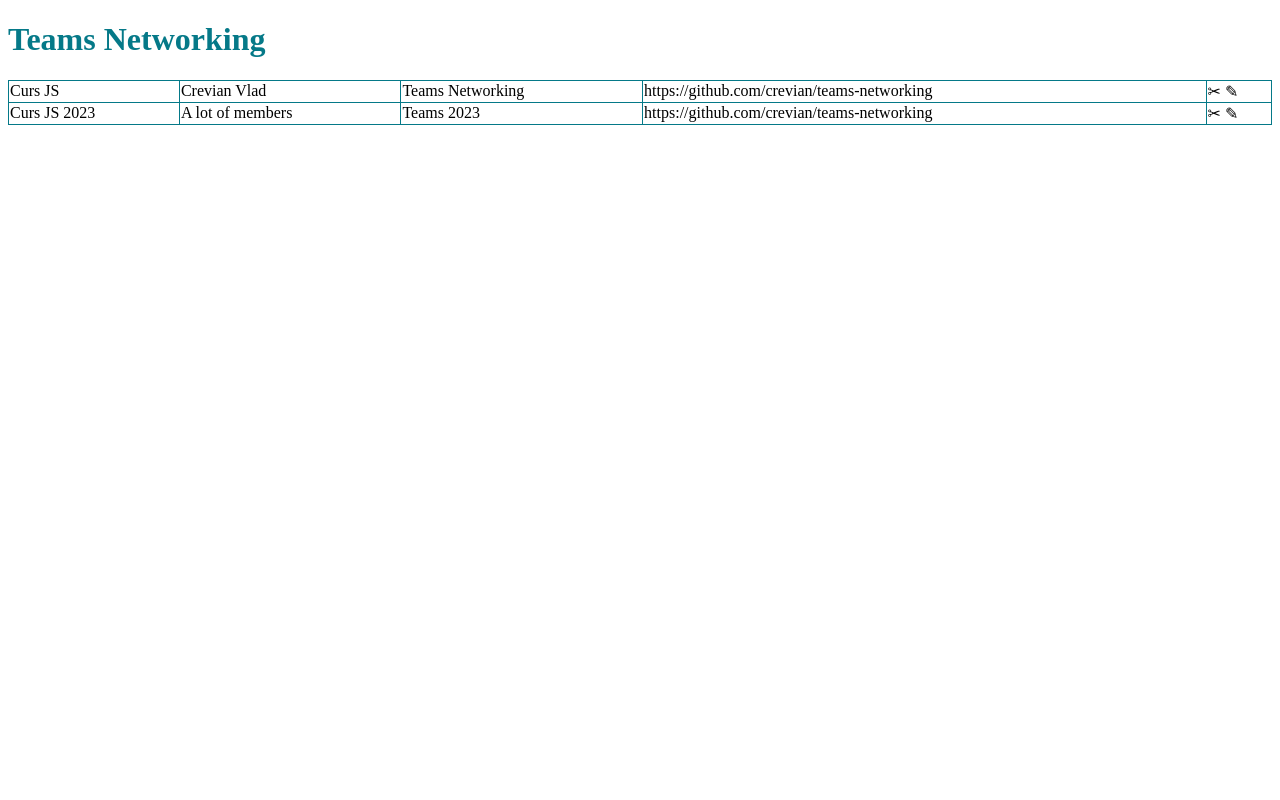
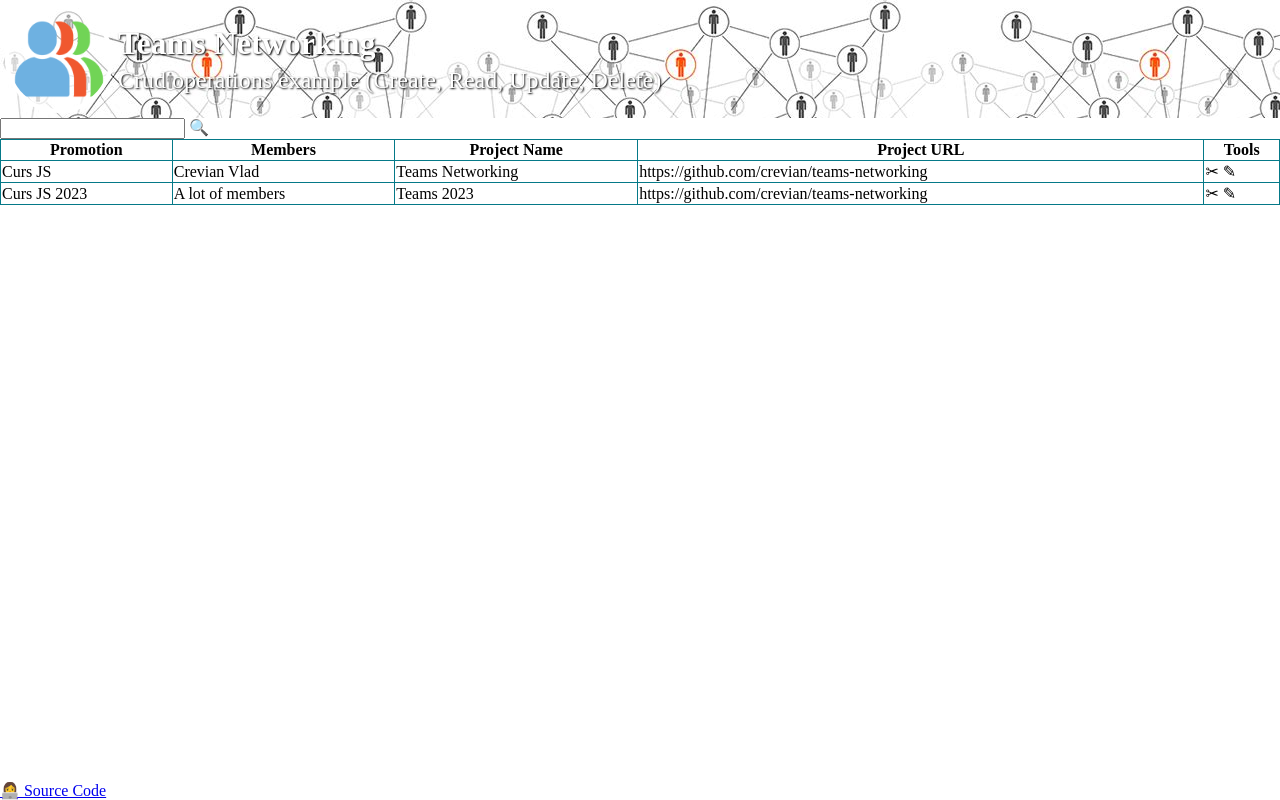
Before and after one commit to crevian/teams-networking, a website built with webpack: page src/index.html in a window 1280 px wide. Built offline with nearby package versions, Linux system fonts and the light colour scheme.

Commit message:
add main layout

```diff
--- a/src/index.html
+++ b/src/index.html
@@ -6,10 +6,34 @@
     <title>Teams Networking</title>
   </head>
   <body>
-    <h1>Teams Networking</h1>
-    <table id="teamsTable">
-      <thead></thead>
-      <tbody></tbody>
-    </table>
+    <header>
+      <div id="header-wrapper">
+        <div id="myPicture">
+          <img src="images/network-team-icon.png" alt="poza" width="100" />
+        </div>
+        <div id="header-info">
+          <h1>Teams Networking</h1>
+          <h2>Crud operations example (Create, Read, Update, Delete)</h2>
+        </div>
+      </div>
+    </header>
+
+    <div id="main">
+      <input type="search" name="search" id="searchTeams" /> 🔍
+      <table id="teamsTable">
+        <thead>
+          <th>Promotion</th>
+          <th>Members</th>
+          <th>Project Name</th>
+          <th>Project URL</th>
+          <th>Tools</th>
+        </thead>
+        <tbody></tbody>
+      </table>
+    </div>
+
+    <footer>
+      <a href="https://github.com/crevian/teams-networking">👩‍💻 Source Code</a>
+    </footer>
   </body>
 </html>
--- a/src/style.css
+++ b/src/style.css
@@ -1,3 +1,61 @@
+html {
+  height: 100%;
+}
+
+header {
+  display: flex;
+  flex-direction: row;
+  align-items: center;
+  background-image: url("images/th.png");
+}
+
+#header-wrapper {
+  display: flex;
+  flex-direction: row;
+  align-items: center;
+  background: linear-gradient(45, #0798abfa, transparent);
+}
+
+#header-info {
+  text-shadow: 1px 1px 2px #000000;
+}
+
+#myPicture {
+  padding: 5px;
+  width: 108px;
+  height: 108px;
+}
+
+#myPicture img {
+  border: 4px solid #fff;
+  border-radius: 50%;
+  background-color: #ffffff90;
+}
+
+header h1 {
+  margin: 0 0 5px 0;
+  color: #fff;
+  text-shadow: ;
+}
+
+header h2 {
+  margin: 0;
+  color: #fff;
+  font-size: 1.2;
+  font-weight: 100;
+}
+
+body {
+  margin: 0;
+  display: flex;
+  flex-direction: column;
+  min-height: 100%;
+}
+
+#main {
+  flex: 1;
+}
+
 h1 {
   color: #057988;
 }
```
Also changed, not shown: src/images/network-team-icon.png (added), src/images/th.png (added).
